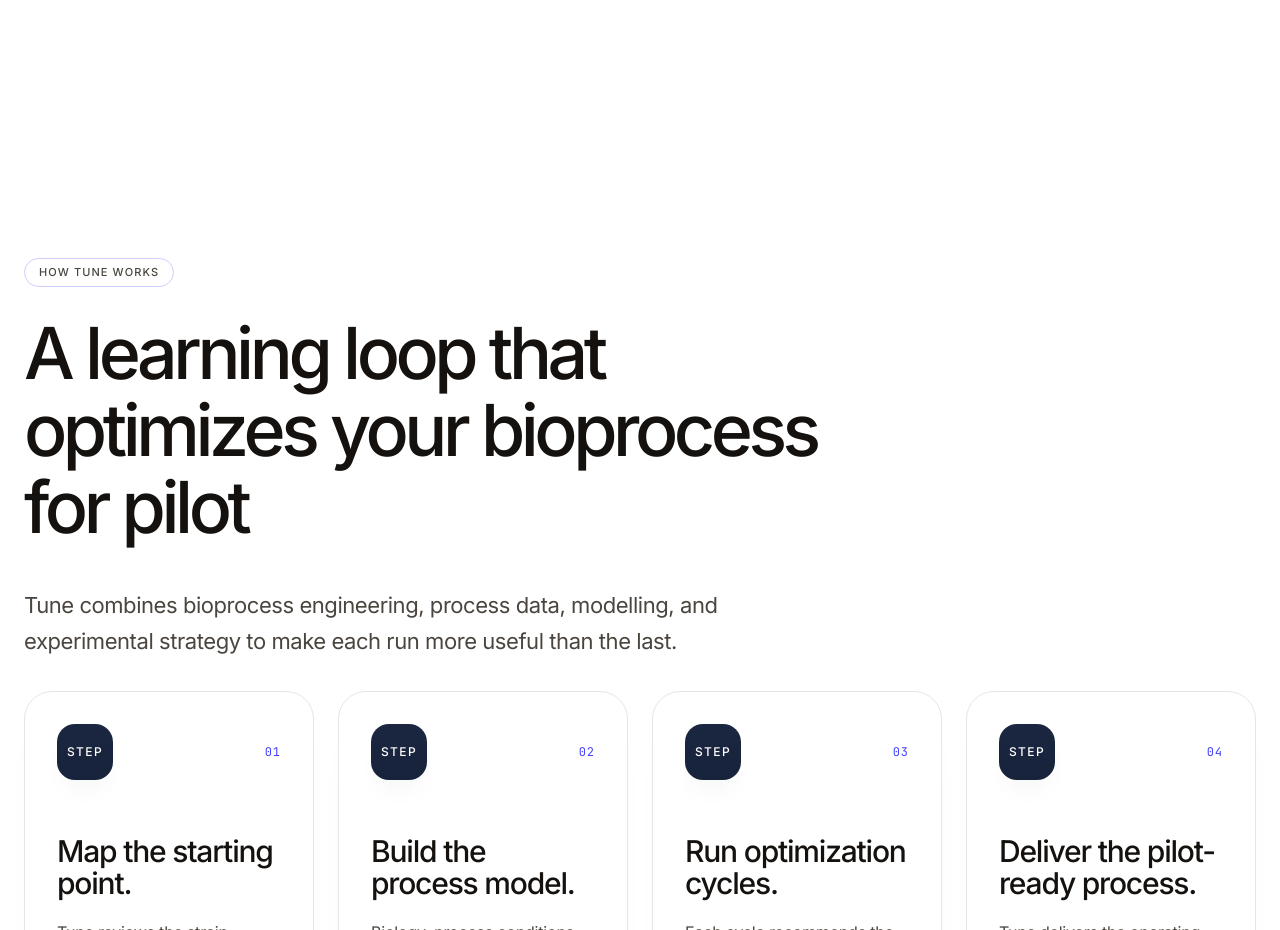
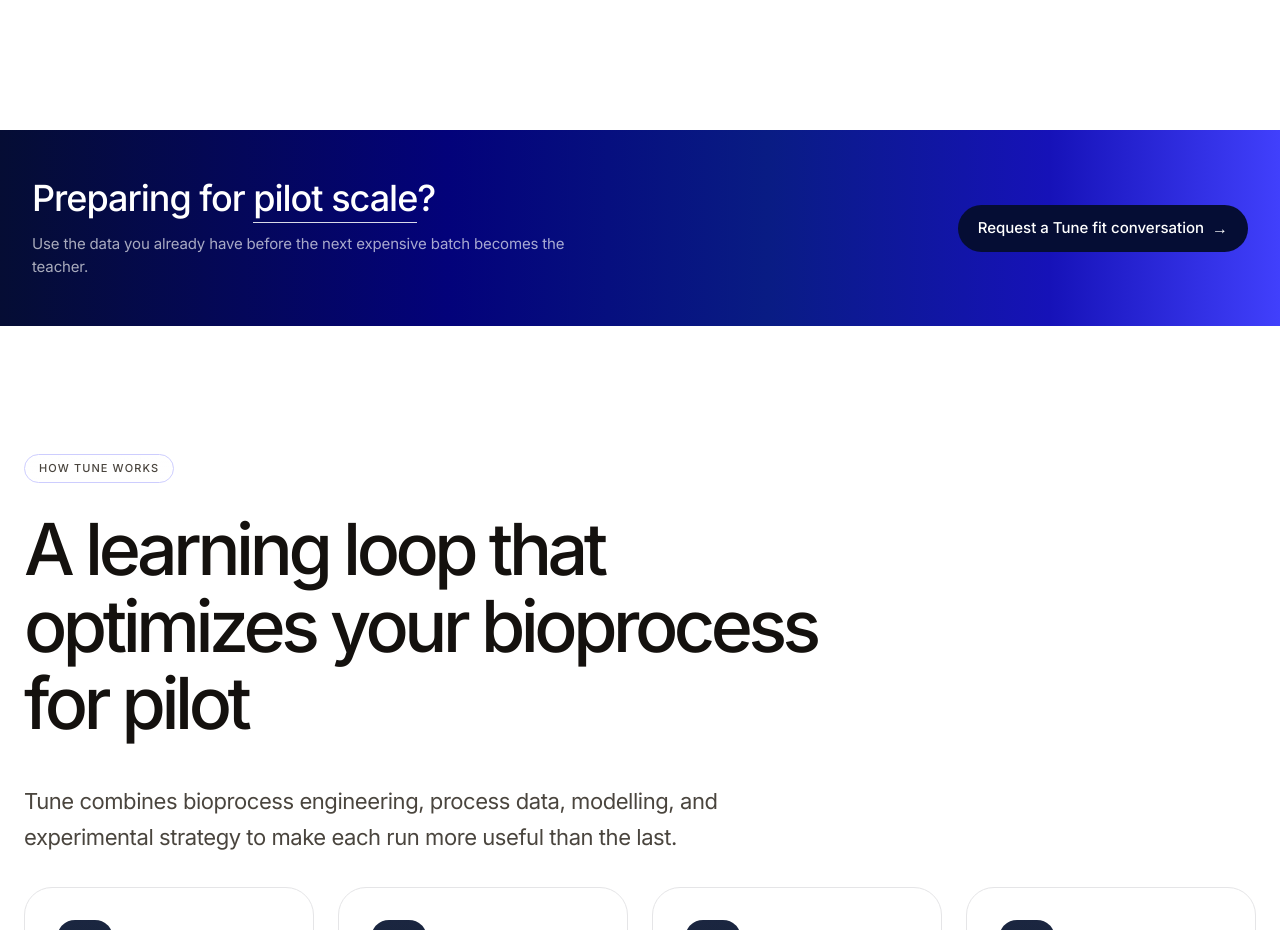
Before and after one commit to Lemniscabio/Tune, a Next.js app: page / in a window 1280 px wide. Shown: the part 3900-4830 px from the top of the page. Built offline with nearby package versions, Linux system fonts and the light colour scheme.

Commit message:
feat: add gradient transition strip and SVG loop comparison

```diff
--- a/features/engagement/EngagementSection.tsx
+++ b/features/engagement/EngagementSection.tsx
@@ -1,4 +1,5 @@
 import type { EngagementJourney as EngagementJourneyContent } from '@/content/schema';
+import { CALENDLY_URL } from '@/content/shared.content';
 import { Eyebrow } from '@/design-system/primitives/Eyebrow';
 
 type EngagementSectionProps = {
@@ -9,6 +10,34 @@
 export function EngagementSection({ section, id = 'engagement-journey' }: EngagementSectionProps) {
   return (
     <section id={id} className="relative overflow-hidden bg-white">
+      {/* Transitional gradient strip */}
+      <div
+        className="px-6 py-10 md:px-8 md:py-12"
+        style={{
+          background:
+            'linear-gradient(90deg, #050D34 0%, #03027A 35%, #091C84 60%, #1612B8 82%, #4140FC 100%)',
+        }}
+      >
+        <div className="mx-auto flex max-w-[1280px] flex-col items-start gap-6 md:flex-row md:items-center md:justify-between md:gap-10">
+          <div className="max-w-[58ch]">
+            <h3 className="text-[28px] font-medium leading-[1.15] tracking-[-0.028em] text-white md:text-[36px]">
+              Preparing for{' '}
+              <span className="border-b border-white/85 pb-0.5">pilot scale</span>?
+            </h3>
+            <p className="mt-3 text-[14px] leading-[1.55] tracking-[-0.01em] text-white/65 md:text-[15px]">
+              Use the data you already have before the next expensive batch becomes the teacher.
+            </p>
+          </div>
+          <a
+            href={CALENDLY_URL}
+            className="inline-flex flex-shrink-0 items-center gap-2 rounded-full bg-[#050D34] px-5 py-3 text-[14px] font-medium text-white transition-[background-color,transform] duration-150 ease-out hover:bg-[#0B1A4D] active:scale-[0.97] md:text-[15px]"
+          >
+            Request a Tune fit conversation
+            <span aria-hidden className="text-[16px] leading-none">→</span>
+          </a>
+        </div>
+      </div>
+
       <div className="mx-auto max-w-[1280px] px-6 pt-24 pb-16 md:pt-32 md:pb-20">
         <Eyebrow className="border-blue-100 bg-[rgba(244,245,255,0.92)] text-blue-500 shadow-none backdrop-blur-0">
           {section.eyebrow}
```
